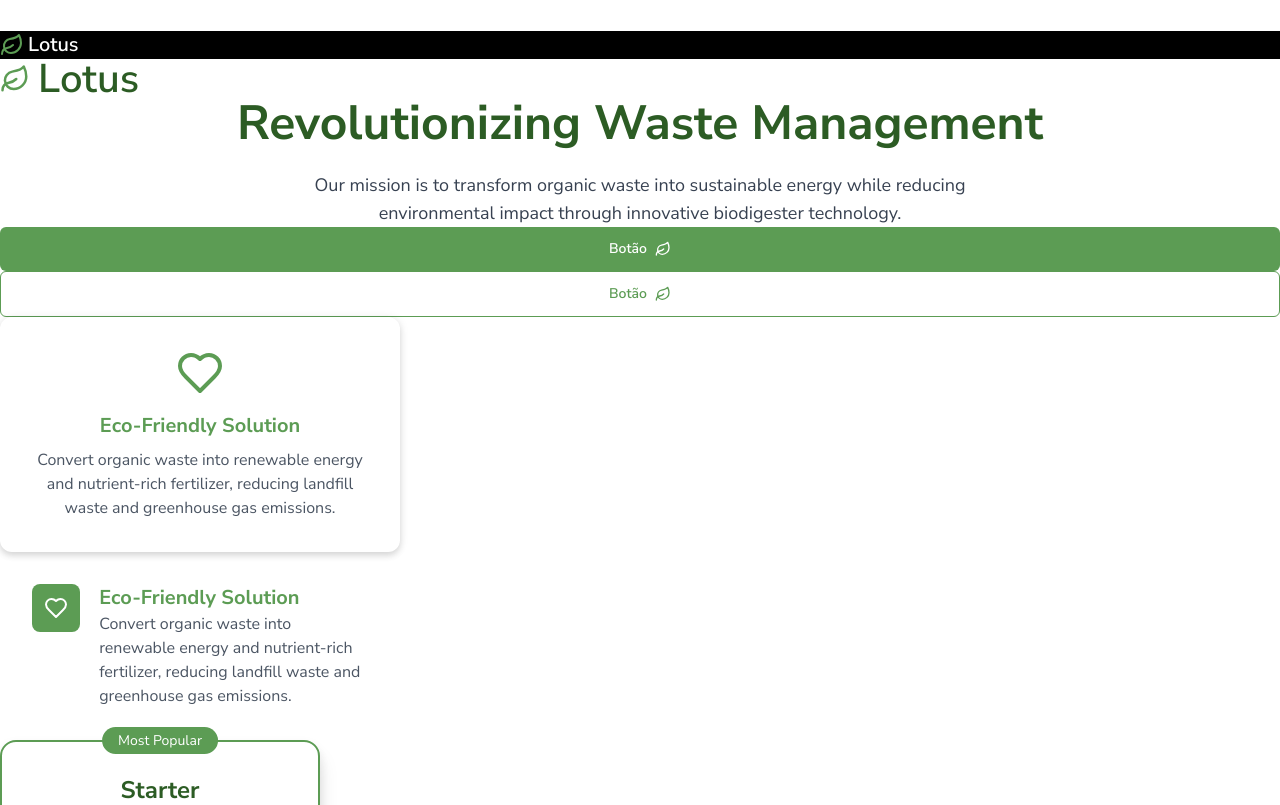
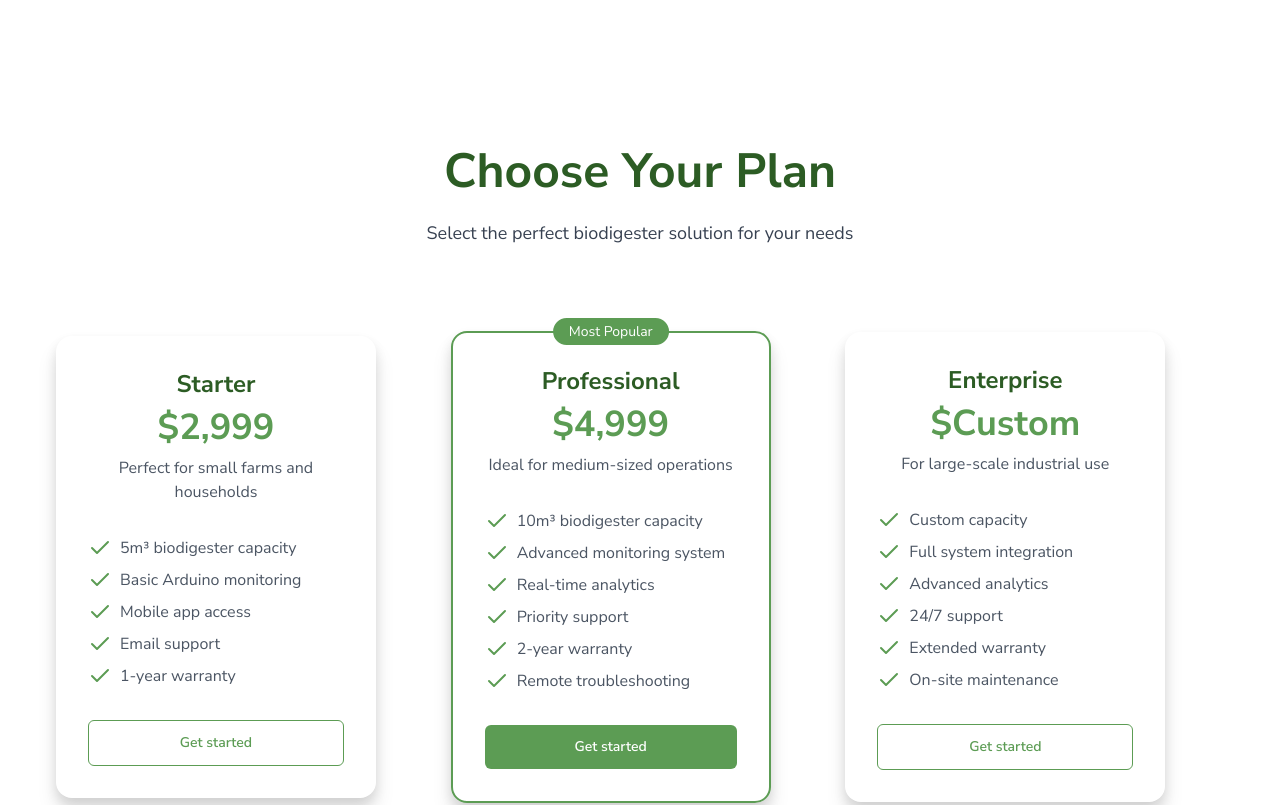
Before and after one commit to Lotus-Bio/lotus-frontend-2.0, a Next.js app: page / in a window 1280 px wide. Shown: the part 2220-3025 px from the top of the page. Built offline with nearby package versions, Linux system fonts and the light colour scheme.

Commit message:
cria e utiliza a seção/componente `PlanSection`

```diff
--- a/src/app/page.js
+++ b/src/app/page.js
@@ -12,6 +12,7 @@ import Logo from "@/ui/components/Logo";
 import HeaderSection from "@/ui/sections/HeaderSection";
 import MissionSection from "@/ui/sections/MissionSection";
 import FeatureSection from "@/ui/sections/FeatureSection";
+import PlanSection from "@/ui/sections/PlanSection";
 
 export default function Home() {
   return (
@@ -19,6 +20,7 @@ export default function Home() {
       <HeaderSection />
       <MissionSection />
       <FeatureSection />
+      <PlanSection />
       <div style={{ backgroundColor: "black" }}>
         <Logo light />
       </div>
--- /dev/null
+++ b/src/data/plans.js
@@ -0,0 +1,43 @@
+export const plans = [
+  {
+    title: "Starter",
+    value: "$2,999",
+    description: "Perfect for small farms and households",
+    items: [
+      "5m³ biodigester capacity",
+      "Basic Arduino monitoring",
+      "Mobile app access",
+      "Email support",
+      "1-year warranty",
+    ],
+    popular: false,
+  },
+  {
+    title: "Professional",
+    value: "$4,999",
+    description: "Ideal for medium-sized operations",
+    items: [
+      "10m³ biodigester capacity",
+      "Advanced monitoring system",
+      "Real-time analytics",
+      "Priority support",
+      "2-year warranty",
+      "Remote troubleshooting",
+    ],
+    popular: true,
+  },
+  {
+    title: "Enterprise",
+    value: "$Custom",
+    description: "For large-scale industrial use",
+    items: [
+      "Custom capacity",
+      "Full system integration",
+      "Advanced analytics",
+      "24/7 support",
+      "Extended warranty",
+      "On-site maintenance",
+    ],
+    popular: false,
+  },
+];
--- a/src/ui/components/CardPlan/cardPlan.style.js
+++ b/src/ui/components/CardPlan/cardPlan.style.js
@@ -8,6 +8,7 @@ export const StyledCardPlan = styled.div`
   padding: 2rem;
   max-width: 320px;
   width: 100%;
+  z-index: -1;
 `;
 
 export const IndicadoBlock = styled.div`
--- a/src/ui/components/CardPlan/index.jsx
+++ b/src/ui/components/CardPlan/index.jsx
@@ -27,7 +27,7 @@ const CardPlan = ({ title, value, description, list, popular = false }) => {
           );
         })}
       </List>
-      <Button>Get started</Button>
+      <Button ghost={!popular}>Get started</Button>
     </StyledCardPlan>
   );
 };
--- /dev/null
+++ b/src/ui/sections/PlanSection/index.jsx
@@ -0,0 +1,36 @@
+"use client";
+import { StyledPlanSection, ContainerPlan } from "./planSection.style";
+import TitleSection from "@/ui/components/TitleSection";
+import SubtitleSection from "@/ui/components/SubtitleSection";
+import { plans } from "@/data/plans";
+import CardPlan from "@/ui/components/CardPlan";
+
+const PlanSection = () => {
+  return (
+    <StyledPlanSection>
+      <div className="container">
+        <TitleSection>Choose Your Plan</TitleSection>
+        <SubtitleSection>
+          Select the perfect biodigester solution for your needs
+        </SubtitleSection>
+      </div>
+      <ContainerPlan>
+        {plans.map((plan, index) => {
+          console.log(plan);
+          return (
+            <CardPlan
+              key={index}
+              title={plan.title}
+              value={plan.value}
+              description={plan.description}
+              list={plan.items}
+              popular={plan.popular}
+            />
+          );
+        })}
+      </ContainerPlan>
+    </StyledPlanSection>
+  );
+};
+
+export default PlanSection;
--- /dev/null
+++ b/src/ui/sections/PlanSection/planSection.style.js
@@ -0,0 +1,19 @@
+import styled from "styled-components";
+import Container from "@/ui/components/Container";
+
+export const StyledPlanSection = styled.section`
+  padding: 6rem 0;
+`;
+
+export const ContainerPlan = styled(Container)`
+  display: grid;
+  grid-template-columns: 1fr;
+  gap: 1rem;
+  align-items: center;
+
+  margin-top: 4rem;
+
+  @media (min-width: 768px) {
+    grid-template-columns: repeat(3, 1fr);
+  }
+`;
```
